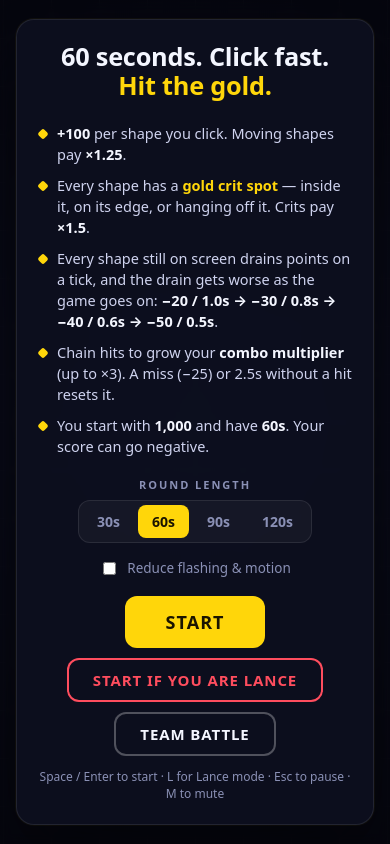
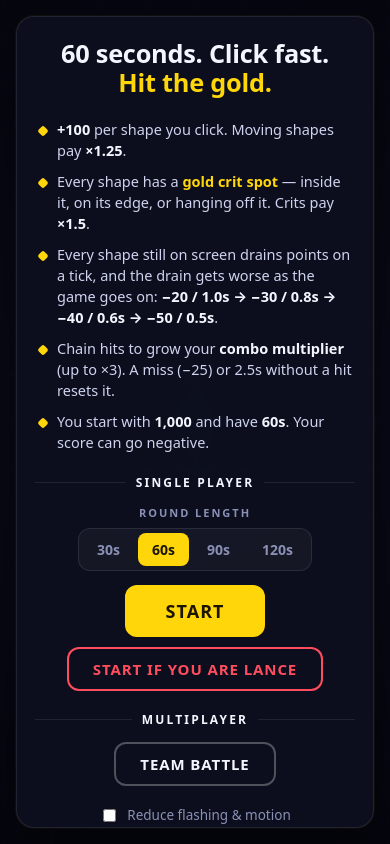
Before and after one commit to Jordanwmk8055/can-u-beat-lance, a plain HTML site: page index.html in a window 390 px wide. Drawn offline with Linux system fonts and the light colour scheme.

Commit message:
Group start screen into single player and multiplayer
Round length, Start and Lance mode sit under a "Single player" heading;
Team battle gets its own "Multiplayer" section. The two start buttons
now share a row (wrapping on phones) so the card fits without scrolling
on laptop-height windows. The "or join one" divider style is reused for
the section headings.

Co-Authored-By: Claude Opus 5.5 <noreply@anthropic.com>

```diff
--- a/index.html
+++ b/index.html
@@ -35,16 +35,24 @@
     <div class="card">
       <h1><span id="length-text">60 seconds</span>. Click fast. <span class="gold">Hit the gold.</span></h1>
       <ul id="rules" class="rules"></ul>
+      <section class="menu-group" aria-labelledby="solo-label">
+        <h3 id="solo-label" class="divider">Single player</h3>
         <div class="field">
           <div id="length-label" class="field-label">Round length</div>
           <div id="lengths" class="seg" role="radiogroup" aria-labelledby="length-label"></div>
         </div>
-      <label class="opt"><input type="checkbox" id="reduce-flash"> Reduce flashing &amp; motion</label>
         <div class="actions">
           <button id="start" class="btn" type="button">Start</button>
           <button id="start-lance" class="btn btn-hard" type="button">Start if you are Lance</button>
+        </div>
+      </section>
+      <section class="menu-group" aria-labelledby="multi-label">
+        <h3 id="multi-label" class="divider">Multiplayer</h3>
+        <div class="actions">
           <button id="team-battle" class="btn btn-ghost" type="button">Team battle</button>
         </div>
+      </section>
+      <label class="opt"><input type="checkbox" id="reduce-flash"> Reduce flashing &amp; motion</label>
       <p class="hint">Space / Enter to start · L for Lance mode · Esc to pause · M to mute</p>
       <p id="best-menu" class="best"></p>
     </div>
@@ -92,7 +100,7 @@
         <label class="field-label party-name-label" for="party-name">Your name</label>
         <input id="party-name" class="text-input" type="text" maxlength="16" autocomplete="nickname" spellcheck="false">
         <button id="party-create" class="btn party-create" type="button">Create a room</button>
-        <div class="or">or join one</div>
+        <div class="divider">or join one</div>
         <form id="party-join-form" class="join-row">
           <input id="party-code" class="text-input code-input" type="text" maxlength="4" placeholder="CODE" autocomplete="off" spellcheck="false" aria-label="Room code">
           <button id="party-join-btn" class="btn btn-ghost" type="submit">Join</button>
--- a/style.css
+++ b/style.css
@@ -385,7 +385,8 @@ h2 {
 .text-input:focus { outline: 2px solid var(--gold); outline-offset: 1px; }
 .party-create { width: 100%; margin-top: 12px; }
 
-.or {
+/* A label with a rule either side: "—— SINGLE PLAYER ——" */
+.divider {
   display: flex;
   align-items: center;
   gap: 10px;
@@ -396,8 +397,16 @@ h2 {
   text-transform: uppercase;
   color: var(--muted);
 }
-.or::before,
-.or::after { content: ''; flex: 1; height: 1px; background: var(--line); }
+.divider::before,
+.divider::after { content: ''; flex: 1; height: 1px; background: var(--line); }
+
+/* Start screen: single player and multiplayer groups */
+.menu-group .divider { margin: 0 0 14px; font-size: 12px; color: var(--fg); }
+.menu-group .field { margin-bottom: 14px; }
+/* Buttons sit side by side, wrapping onto two rows on narrow screens */
+.menu-group .actions { flex-direction: row; flex-wrap: wrap; justify-content: center; align-items: stretch; }
+.menu-group + .menu-group { margin-top: 20px; }
+.menu-group + .opt { margin: 20px 0 0; }
 
 .join-row { display: flex; gap: 8px; }
 .join-row .text-input { flex: 1; min-width: 0; }
```
Lines whose indentation alone changed are shown as unchanged.
